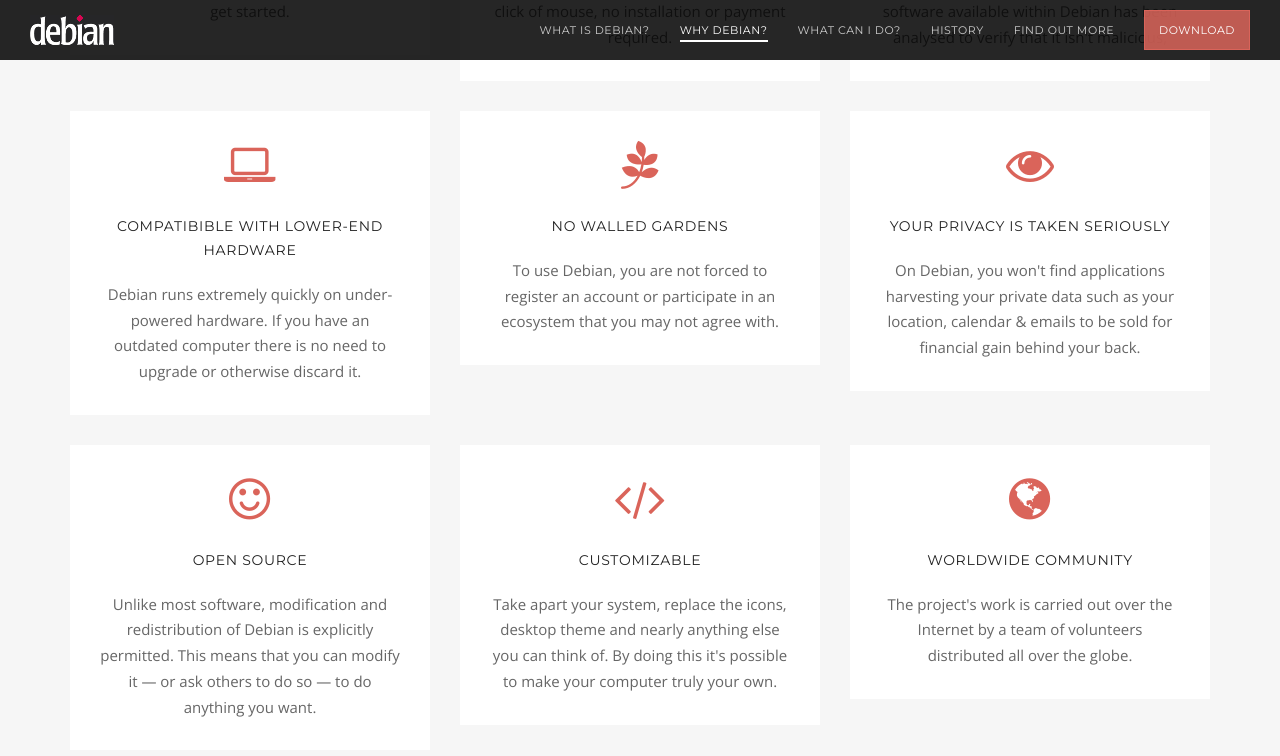
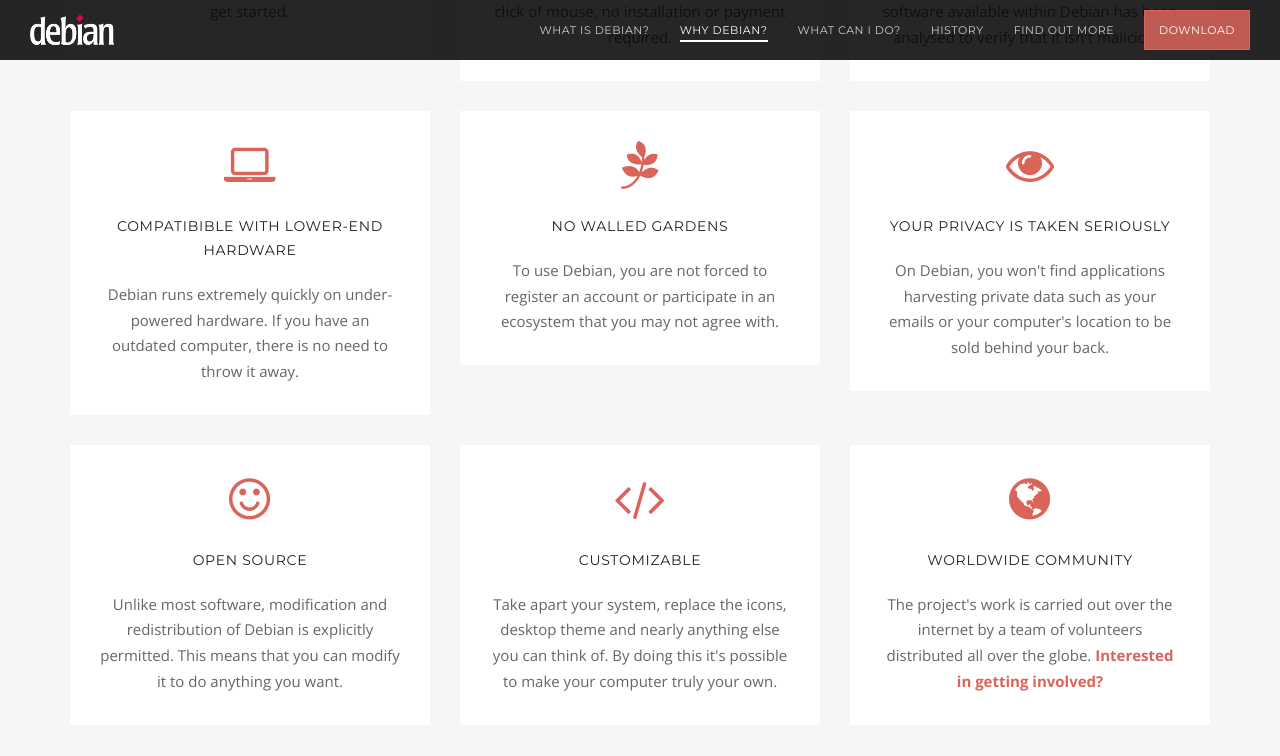
Before and after one commit to DeckOfPandas/getdebian.org, a Jekyll site: the page built from index.html, in a window 1280 px wide and 900 px high, scrolled down 2293 px. Shown: the top 756 px of the window. Built offline with Jekyll 4.4.1, drawn with Linux system fonts in a browser that asks for light colours; some of the changed text lies outside the part shown.

Commit message:
More work...

```diff
--- a/index.html
+++ b/index.html
@@ -84,17 +84,17 @@
 
                   <div class="hero-heading" data-animation="fadeIn">
 
-                    <h1 class="hero-title">Debian<span class="hidden-xs"> GNU/Linux</span></h1>
+                    <h1 class="hero-title">Get Debian</h1>
 
                     <p class="hero-tagline">
-                      The <em>Universal Operating System</em>&hellip;
+                      Debian is a free and easy to use operating system for your laptop, desktop and server computers.
                     </p>
 
                   </div>
 
                   <p class="hero-buttons">
                     <a href="#download" class="btn btn-lg btn-default">Download now</a>
-                    <a href="#about" class="btn btn-lg btn-primary">Learn more</a>
+                    <a href="#what" class="btn btn-lg btn-primary">Learn more</a>
                   </p>
                 </div>
               </div>
@@ -207,8 +207,7 @@
                 <h4 class="benefit-title">Compatibible with lower-end hardware</h4>
                 <p class="benefit-description">
                   Debian runs extremely quickly on under-powered hardware. If
-                  you have an outdated computer there is no need to upgrade or
-                  otherwise discard it.
+                  you have an outdated computer, there is no need to throw it away.
                 </p>
               </div>
             </div>
@@ -231,9 +230,9 @@
                 <span class="benefit-icon fa fa-eye" data-animation="bounceIn"></span>
                 <h4 class="benefit-title">Your privacy is taken seriously</h4>
                 <p class="benefit-description">
-                  On Debian, you won't find applications harvesting your
-                  private data such as your location, calendar &amp; emails to
-                  be sold for financial gain behind your back.
+                  On Debian, you won't find applications harvesting private
+                  data such as your emails or your computer's location to be
+                  sold behind your back.
                 </p>
               </div>
             </div>
@@ -247,8 +246,7 @@
                 <p class="benefit-description">
                   Unlike most software, modification and redistribution of
                   Debian is explicitly permitted. This means that you can
-                  modify it &mdash; or ask others to do so &mdash; to do
-                  anything you want.
+                  modify it to do anything you want.
                 </p>
               </div>
             </div>
@@ -272,8 +270,9 @@
                 <span class="benefit-icon fa fa-globe" data-animation="bounceIn"></span>
                 <h4 class="benefit-title">Worldwide community</h4>
                 <p class="benefit-description">
-                  The project's work is carried out over the Internet by a team
+                  The project's work is carried out over the internet by a team
                   of volunteers distributed all over the globe.
+                  <a href="https://www.debian.org/devel/join/">Interested in getting involved?</a>
                 </p>
               </div>
             </div>
```
Also changed, not shown: other parts of index.html (+5 -5 lines).
